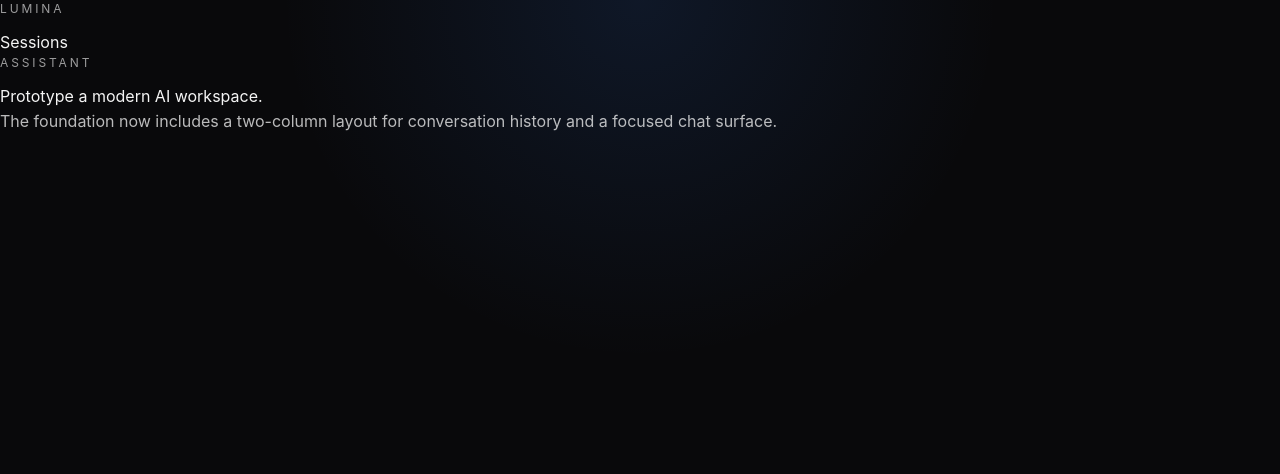
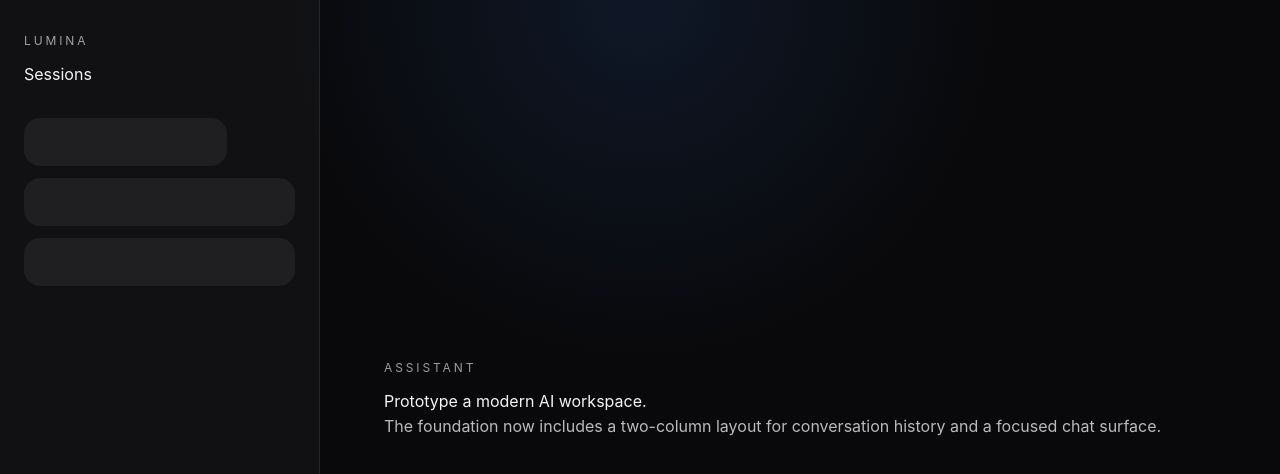
Before and after one commit to letsgokala/Lumina-AI-ChatBot, a React (Vite) app: page / in a window 1280 px wide. Shown: the top 474 px of the page. Built offline with nearby package versions, Linux system fonts and the light colour scheme.

Commit message:
ui: add baseline workspace styling

```diff
--- a/src/index.css
+++ b/src/index.css
@@ -46,4 +46,39 @@
     color: rgba(255, 255, 255, 0.72);
     line-height: 1.7;
   }
+
+  .workspace-shell {
+    min-height: 100vh;
+    display: grid;
+    grid-template-columns: 20rem 1fr;
+  }
+
+  .workspace-sidebar {
+    border-right: 1px solid rgba(255, 255, 255, 0.08);
+    background: rgba(255, 255, 255, 0.03);
+    padding: 2rem 1.5rem;
+  }
+
+  .workspace-main {
+    display: flex;
+    flex-direction: column;
+    justify-content: center;
+    padding: 3rem 4rem;
+  }
+
+  .placeholder-stack {
+    display: grid;
+    gap: 0.75rem;
+    margin-top: 2rem;
+  }
+
+  .placeholder-line {
+    height: 3rem;
+    border-radius: 1rem;
+    background: rgba(255, 255, 255, 0.06);
+  }
+
+  .placeholder-line.short {
+    width: 75%;
+  }
 }
```
